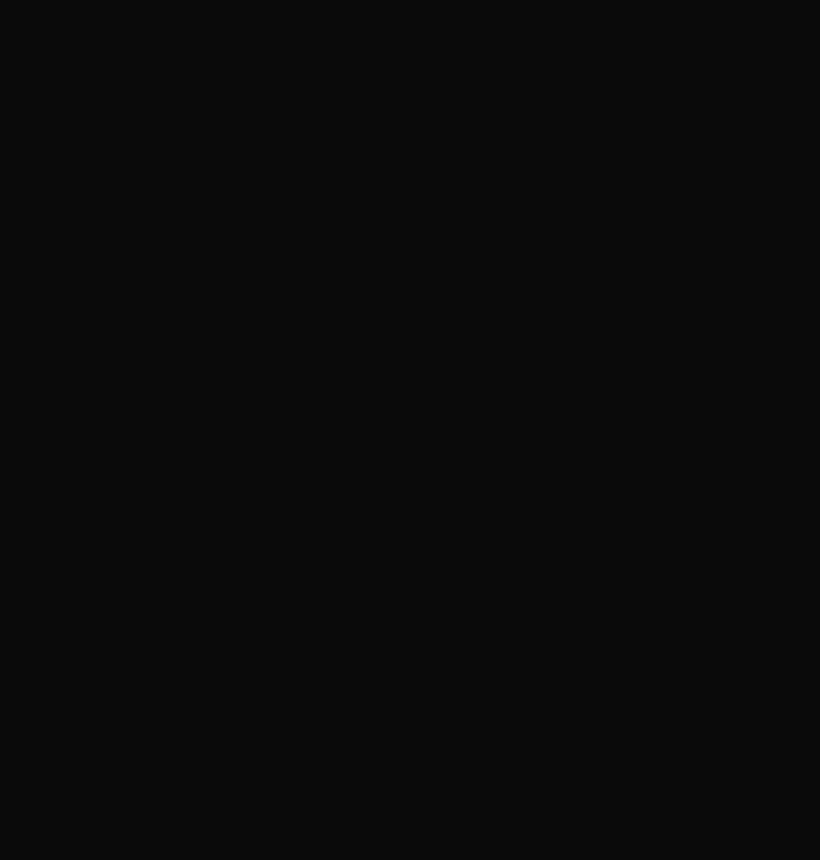
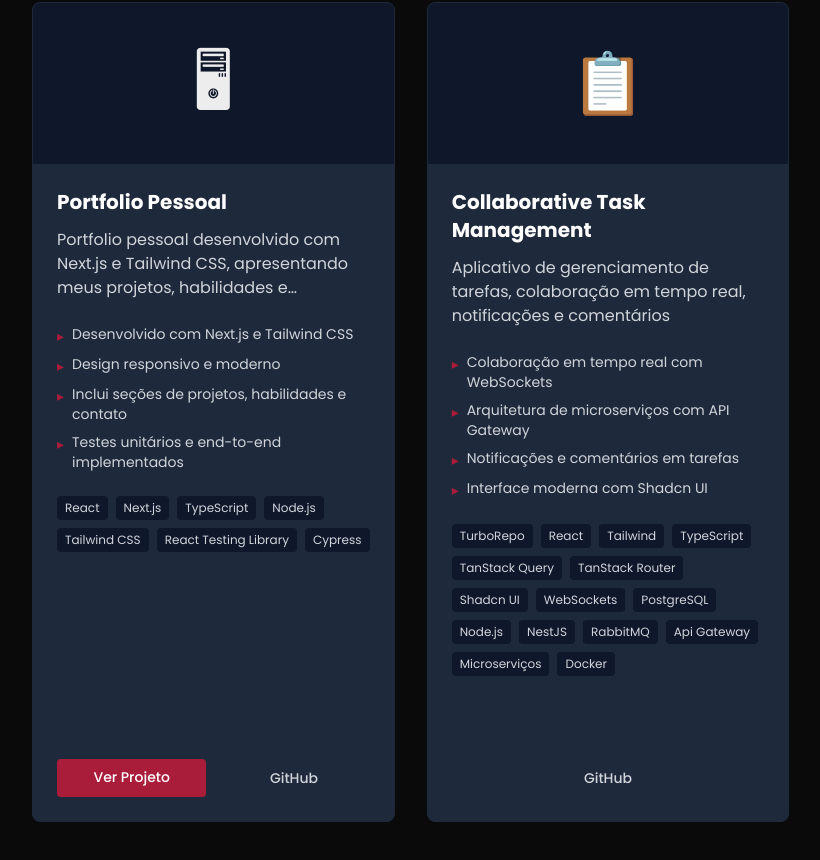
Before and after one commit to veidz/portfolio, a Next.js app: page / in a window 1280 px wide. Shown: the part 4792-5652 px from the top of the page, without its empty margins (32-852 px from the left). Before the commit the page ends 4558 px from the top, so only its background shows below. Built offline with nearby package versions, Linux system fonts and the light colour scheme.

Commit message:
feat: add Projects component

```diff
--- a/src/app/page.tsx
+++ b/src/app/page.tsx
@@ -2,6 +2,7 @@
 import { Hero } from '@/components/Hero/Hero'
 import { About } from '@/components/About/About'
 import { Skills } from '@/components/Skills/Skills'
+import { Projects } from '@/components/Projects/Projects'
 
 export default function Home() {
   return (
@@ -77,6 +78,66 @@
           { name: 'Trabalho em Equipe', level: 90, category: 'Outros' },
         ]}
       />
+      <Projects
+        title='Projetos'
+        subtitle='Alguns dos meus trabalhos recentes'
+        projects={[
+          {
+            title: 'Portfolio Pessoal',
+            description:
+              'Portfolio pessoal desenvolvido com Next.js e Tailwind CSS, apresentando meus projetos, habilidades e experiência profissional de forma elegante e responsiva.',
+            image: '🖥',
+            technologies: [
+              'React',
+              'Next.js',
+              'TypeScript',
+              'Node.js',
+              'Tailwind CSS',
+              'React Testing Library',
+              'Cypress',
+            ],
+            // TODO: Add Live URL from deployed website
+            liveUrl: 'https://github.com/veidz/portfolio',
+            githubUrl: 'https://github.com/veidz/portfolio',
+            highlights: [
+              'Desenvolvido com Next.js e Tailwind CSS',
+              'Design responsivo e moderno',
+              'Inclui seções de projetos, habilidades e contato',
+              'Testes unitários e end-to-end implementados',
+            ],
+          },
+          {
+            title: 'Collaborative Task Management',
+            description:
+              'Aplicativo de gerenciamento de tarefas, colaboração em tempo real, notificações e comentários',
+            image: '📋',
+            technologies: [
+              'TurboRepo',
+              'React',
+              'Tailwind',
+              'TypeScript',
+              'TanStack Query',
+              'TanStack Router',
+              'Shadcn UI',
+              'WebSockets',
+              'PostgreSQL',
+              'Node.js',
+              'NestJS',
+              'RabbitMQ',
+              'Api Gateway',
+              'Microserviços',
+              'Docker',
+            ],
+            githubUrl: 'https://github.com/veidz/collaborative-task-management',
+            highlights: [
+              'Colaboração em tempo real com WebSockets',
+              'Arquitetura de microserviços com API Gateway',
+              'Notificações e comentários em tarefas',
+              'Interface moderna com Shadcn UI',
+            ],
+          },
+        ]}
+      />
     </div>
   )
 }
--- /dev/null
+++ b/src/components/Projects/Projects.tsx
@@ -0,0 +1,98 @@
+'use client'
+
+import { ProjectsProps } from './Projects.types'
+
+export const Projects = ({ title, subtitle, projects }: ProjectsProps) => {
+  return (
+    <section
+      id='projects'
+      className='min-h-screen flex items-center justify-center bg-bg-primary py-20'
+    >
+      <div className='container mx-auto px-4'>
+        <div className='max-w-6xl mx-auto'>
+          <div className='text-center mb-16'>
+            <h2 className='text-4xl md:text-5xl font-bold text-text-primary mb-4'>
+              {title}
+            </h2>
+            <p className='text-lg md:text-xl text-text-secondary'>{subtitle}</p>
+          </div>
+
+          <div className='grid grid-cols-1 md:grid-cols-2 lg:grid-cols-3 gap-8'>
+            {projects.map((project, index) => (
+              <div
+                key={index}
+                className='bg-bg-card rounded-lg overflow-hidden border border-border-primary hover:border-brand transition-all duration-300 flex flex-col h-full'
+              >
+                <div className='aspect-video bg-bg-secondary relative overflow-hidden'>
+                  <div className='absolute inset-0 flex items-center justify-center text-6xl'>
+                    {project.image}
+                  </div>
+                </div>
+
+                <div className='p-6 flex flex-col h-full'>
+                  <h3 className='text-xl font-bold text-text-primary mb-3'>
+                    {project.title}
+                  </h3>
+
+                  <p className='text-text-secondary mb-6 line-clamp-3'>
+                    {project.description}
+                  </p>
+
+                  {project.highlights.length > 0 && (
+                    <ul className='space-y-2 mb-6'>
+                      {project.highlights.map((highlight, i) => (
+                        <li
+                          key={i}
+                          className='flex items-start gap-2 text-sm text-text-secondary'
+                        >
+                          <span className='text-brand mt-0.5 flex-shrink-0'>
+                            ▸
+                          </span>
+                          <span className='line-clamp-2'>{highlight}</span>
+                        </li>
+                      ))}
+                    </ul>
+                  )}
+
+                  <div className='flex flex-wrap gap-2 mb-6'>
+                    {project.technologies.map((tech, i) => (
+                      <span
+                        key={i}
+                        className='px-2 py-1 bg-bg-secondary text-text-secondary text-xs rounded'
+                      >
+                        {tech}
+                      </span>
+                    ))}
+                  </div>
+
+                  <div className='flex gap-3 mt-auto pt-4 border-t border-border-primary'>
+                    {project.liveUrl && (
+                      <a
+                        href={project.liveUrl}
+                        target='_blank'
+                        rel='noopener noreferrer'
+                        className='flex-1 text-center px-4 py-2 bg-brand text-text-primary rounded hover:opacity-90 transition-opacity text-sm font-medium'
+                      >
+                        Ver Projeto
+                      </a>
+                    )}
+                    {project.githubUrl && (
+                      <a
+                        href={project.githubUrl}
+                        target='_blank'
+                        rel='noopener noreferrer'
+                        className='flex-1 text-center px-4 py-2 border border-border-primary text-text-secondary rounded hover:border-brand hover:text-brand transition-colors text-sm font-medium'
+                      >
+                        GitHub
+                      </a>
+                    )}
+                  </div>
+                </div>
+              </div>
+            ))}
+          </div>
+        </div>
+      </div>
+    </section>
+  )
+}
```
Also changed, not shown: src/components/Projects/Projects.types.ts (added, +15 -0 lines).
